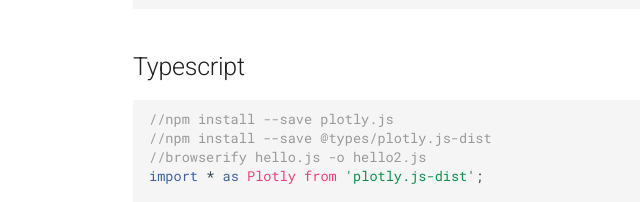
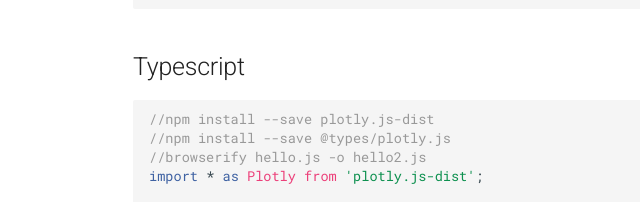
Before and after one commit to wegmarken2006/snippets, a plain HTML site: page Charts/index.html in a window 1280 px wide. Shown: the part 908-1110 px from the top of the page, 163-803 px from the left. Drawn offline with Linux system fonts and the light colour scheme.

Commit message:
ts chart correction

```diff
--- a/Charts/index.html
+++ b/Charts/index.html
@@ -983,8 +983,8 @@
 
 
 <h2 id="typescript">Typescript</h2>
-<div class="codehilite"><pre><span></span><code><span class="c1">//npm install --save plotly.js</span>
-<span class="c1">//npm install --save @types/plotly.js-dist</span>
+<div class="codehilite"><pre><span></span><code><span class="c1">//npm install --save plotly.js-dist</span>
+<span class="c1">//npm install --save @types/plotly.js</span>
 <span class="c1">//browserify hello.js -o hello2.js</span>
 <span class="kr">import</span> <span class="o">*</span> <span class="kr">as</span> <span class="nx">Plotly</span> <span class="nx">from</span> <span class="s1">&#39;plotly.js-dist&#39;</span><span class="p">;</span>
 
```
